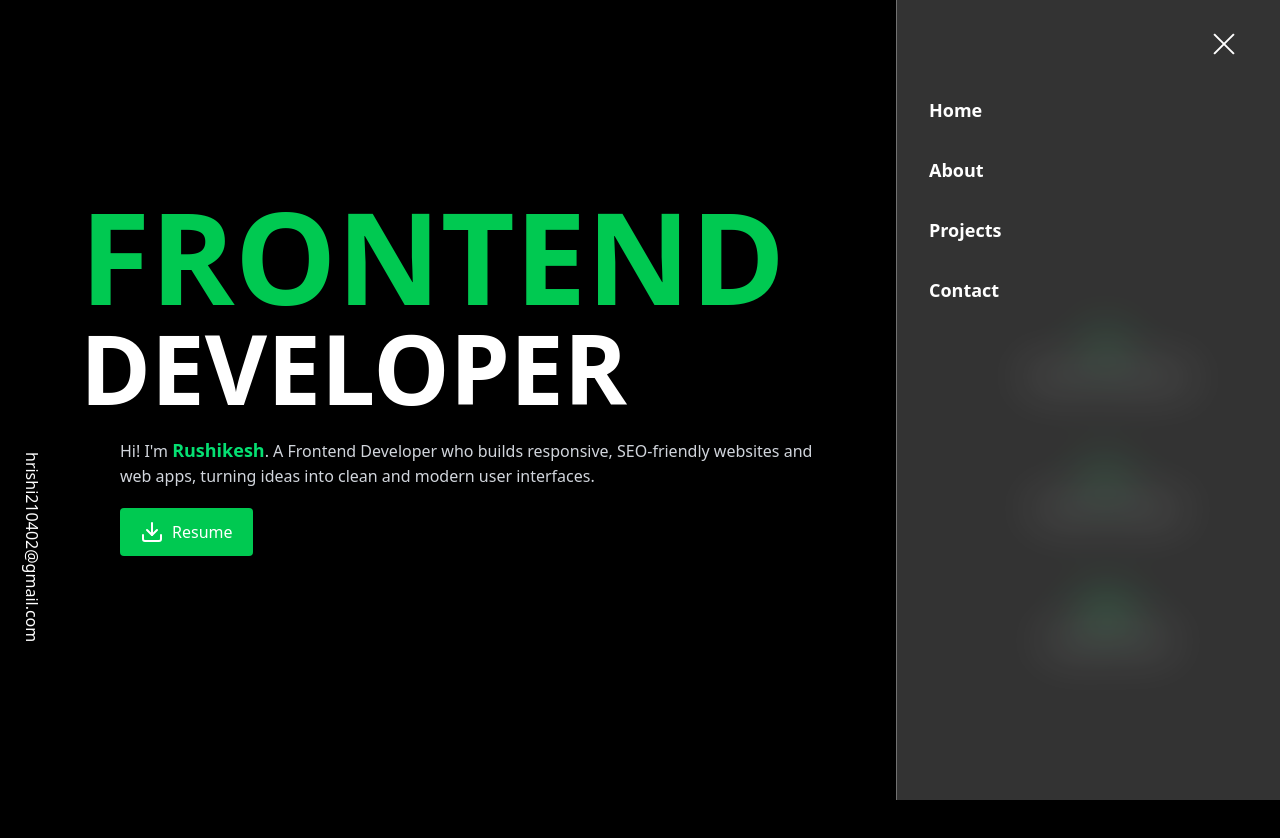
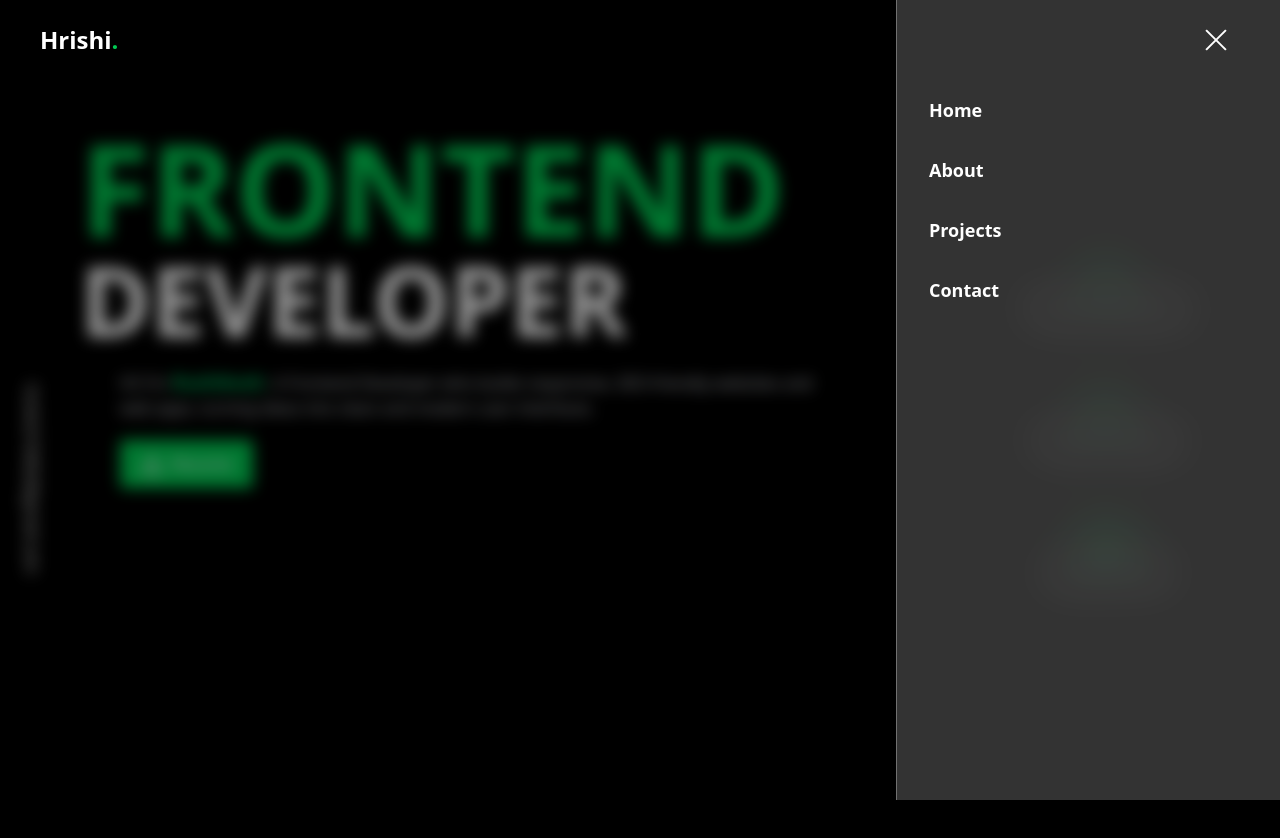
Before and after one commit to rushikesh-2104/portfoliov2, a Next.js app: page / in a window 1280 px wide. Both pictures are taken after a click on the button 1224 px from the left and 44 px from the top of the page. Shown: the top 838 px of the page. After the commit the page ends 800 px from the top, so only its background shows below. Built offline with nearby package versions, Linux system fonts and the light colour scheme.

Commit message:
Navbar fixed position

```diff
--- a/app/Navbar.tsx
+++ b/app/Navbar.tsx
@@ -2,21 +2,31 @@
 
 import React, { useState } from "react";
 import { Squeeze as Hamburger } from "hamburger-react";
-
 
 const Navbar = () => {
   const [isOpen, setOpen] = useState(false);
 
   return (
     <>
-      <div className="flex justify-end md:pr-8 pr-3 md:pt-5 pt-3 z-50 relative text-white">
-        <Hamburger toggled={isOpen} toggle={setOpen} size={28} />
+
+      <div className="fixed top-0 left-0 w-full z-[60] flex items-center justify-between px-5 md:px-10 py-4">
+
+
+        <h1 className="text-white font-extrabold text-xl md:text-2xl">
+          Hrishi<span className="text-green-500">.</span>
+        </h1>
+
+
+        <div className="text-white">
+          <Hamburger toggled={isOpen} toggle={setOpen} size={28} />
+        </div>
       </div>
+
 
       <div
         className={`fixed top-0 left-0 w-full h-full
         bg-black/40 backdrop-blur-sm
-        transition-all duration-500 ease-in-out
+        transition-all duration-500 ease-in-out z-50
         ${isOpen ? "opacity-100 visible" : "opacity-0 invisible"}
         `}
         onClick={() => setOpen(false)}
@@ -26,51 +36,25 @@ const Navbar = () => {
       <div
         className={`fixed top-0 right-0 h-full md:w-[30%] w-[260]
         bg-white/20 backdrop-blur-xl border-l border-white/30
-        shadow-2xl z-40
-        transition-transform duration-600 ease-in-out
+        shadow-2xl z-[55]
+        transition-transform duration-500 ease-in-out
         ${isOpen ? "translate-x-0" : "translate-x-full"}
         `}
       >
         <div className="flex flex-col gap-8 p-8 pt-24 text-lg font-semibold text-white">
-
-
-          <a
-            href="#home"
-            onClick={() => setOpen(false)}
-            className={` transition-all duration-800 ease-in-out hover:translate-x-2 hover:text-white/80
-            ${isOpen ? "opacity-100 translate-x-0" : "opacity-0 translate-x-6"}
-            `}
-          >
+          <a href="#home" onClick={() => setOpen(false)} className="hover:translate-x-2 transition-all">
             Home
           </a>
 
-          <a
-            href="#about"
-            onClick={() => setOpen(false)}
-            className={`transition-all duration-1000 ease-in-out hover:translate-x-2 hover:text-white/80
-            ${isOpen ? "opacity-100 translate-x-0" : "opacity-0 translate-x-6"}
-            `}
-          >
+          <a href="#about" onClick={() => setOpen(false)} className="hover:translate-x-2 transition-all">
             About
           </a>
 
-          <a
-            href="#projects"
-            onClick={() => setOpen(false)}
-            className={`transition-all duration-1100 ease-in-out hover:translate-x-2 hover:text-white/80
-            ${isOpen ? "opacity-100 translate-x-0" : "opacity-0 translate-x-6"}
-            `}
-          >
+          <a href="#projects" onClick={() => setOpen(false)} className="hover:translate-x-2 transition-all">
             Projects
           </a>
 
-          <a
-            href="#contact"
-            onClick={() => setOpen(false)}
-            className={`transition-all duration-[1300] ease-in-out hover:translate-x-2 hover:text-white/80
-            ${isOpen ? "opacity-100 translate-x-0" : "opacity-0 translate-x-6"}
-            `}
-          >
+          <a href="#contact" onClick={() => setOpen(false)} className="hover:translate-x-2 transition-all">
             Contact
           </a>
         </div>
--- a/app/page.tsx
+++ b/app/page.tsx
@@ -3,7 +3,7 @@ import { Download } from "lucide-react";
 export default function Home() {
   return (
     <>
-      <div className="relative min-h-screen">
+      <div id="home" className="relative min-h-screen">
 
         <div className="flex">
           <span className="text-white hidden md:block rotate-90 origin-bottom-left pl-65 md:pl-85 md:pb-5 pb-1">
@@ -66,6 +66,10 @@ export default function Home() {
         </div>
 
       </div>
+
+      <div id="about" className="h-full w-screen">
+
+      </div>
     </>
   );
 }
```
